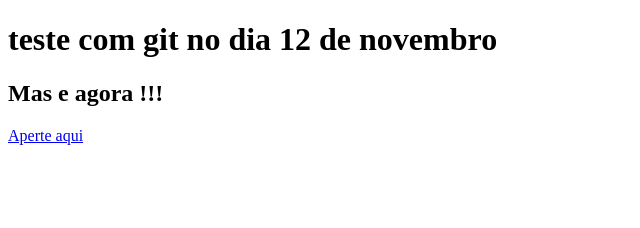
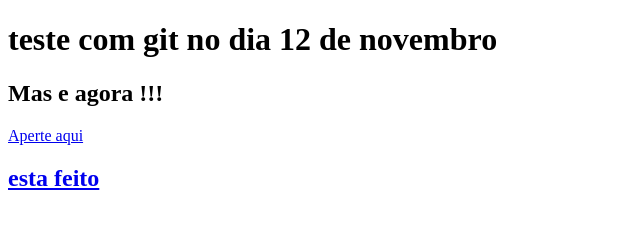
Before and after one commit to Geandersonw/testedegit, a plain HTML site: page index.html in a window 1280 px wide. Shown: the whole page, without its empty margins (0-640 px from the left). Drawn offline with Linux system fonts and the light colour scheme.

Commit message:
#commed ajuste finais #time 30m

```diff
--- a/index.html
+++ b/index.html
@@ -10,5 +10,6 @@
 		<h2> Mas e agora !!! </h2>
 
 		<a href="https://www.google.com"> Aperte aqui
+		<h2> esta feito </h2>
 	</body>
 	</html>
```
